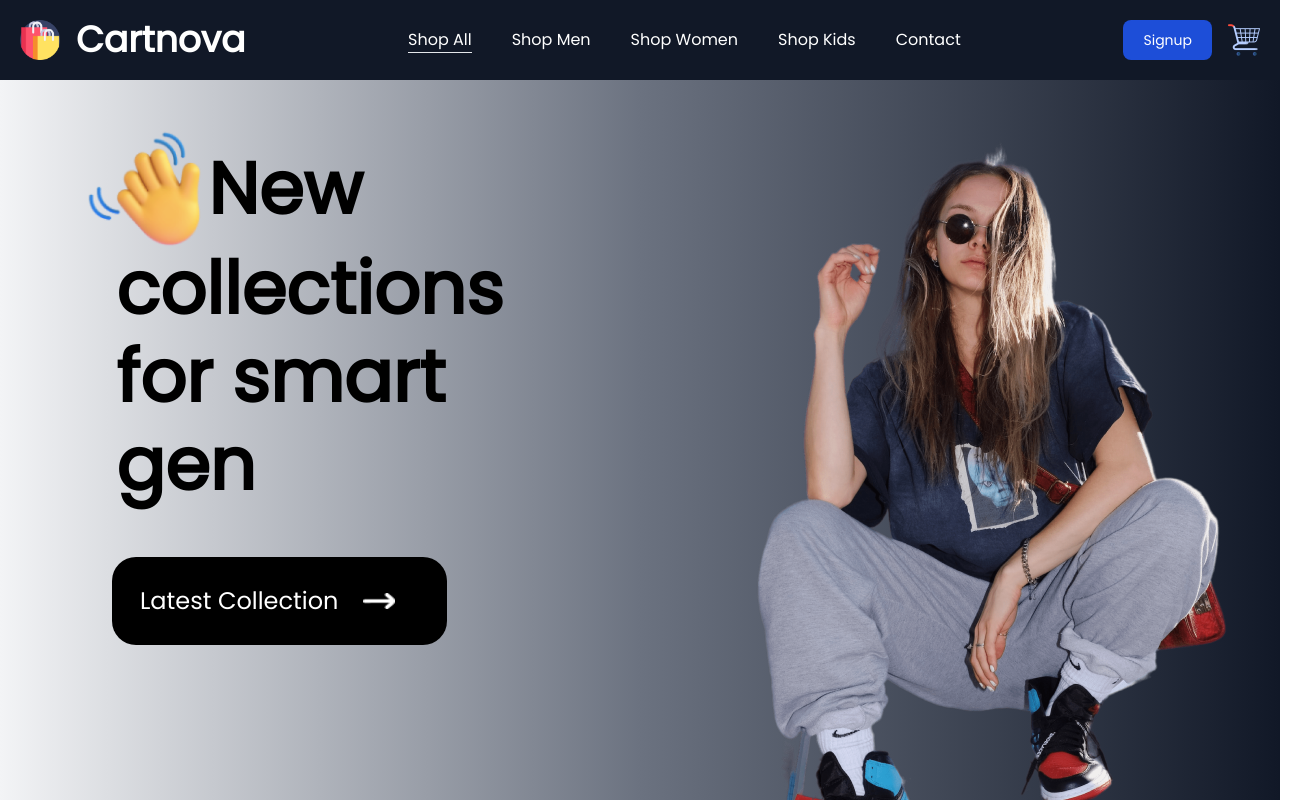
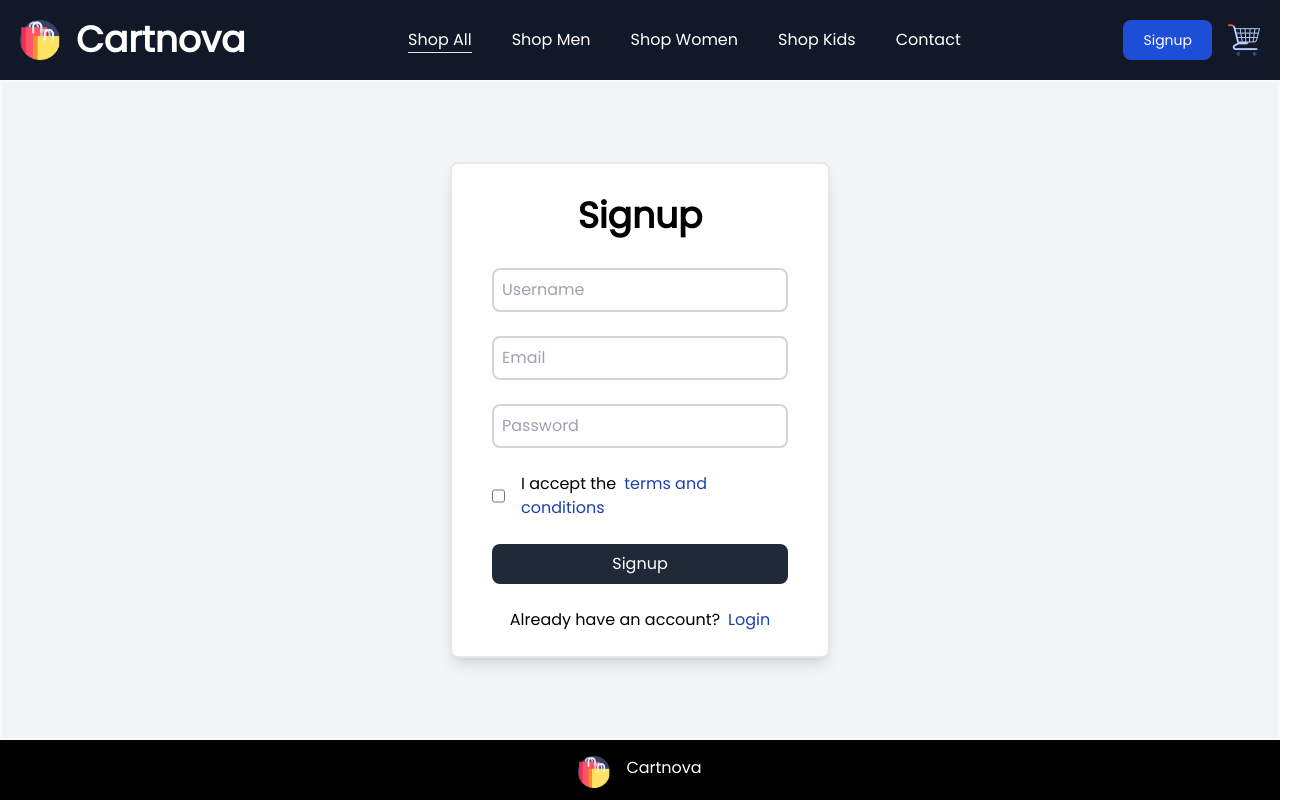
Before and after one commit to AbbasAkbar1221/Cartnova, a React (Create React App) app: page /login in a window 1280 px wide. Before the commit this address led to /. Shown: the top 800 px of the page, 1308 px wide, since content can reach past the window. Built offline with nearby package versions, Linux system fonts and the light colour scheme.

Commit message:
add breadcrum for each product

```diff
--- a/src/App.jsx
+++ b/src/App.jsx
@@ -25,8 +25,8 @@ function App() {
           <Route path="/contact" element={<Contact />} />
           <Route path="/men" element={<ShopCategory category="Men" banner={men_banner}/>} />
           <Route path="/women" element={<ShopCategory category="Women" banner={women_banner}/>} />
-          <Route path="/kids" element={<ShopCategory category="Kid" banner={kids_banner} />} />
-          <Route path="/product/:id" elemente={<Product />} />
+          <Route path="/kid" element={<ShopCategory category="Kid" banner={kids_banner} />} />
+          <Route path="/product/:id" element={<Product />} />
           <Route path="/login" element={<LoginSignup />} />
         </Routes>
         </div>
--- /dev/null
+++ b/src/components/Breadcrum/Breadcrum.jsx
@@ -0,0 +1,19 @@
+import React from 'react'
+import arrow from '../Assets/breadcrum/breadcrum_arrow.png'
+import { Link } from 'react-router-dom'
+
+const Breadcrum = ({product}) => {
+  return (
+    <div className='flex ml-5'>
+      <Link to='/' className='text-lg text-blue-900 font-bold mr-2'>HOME</Link>
+      <img src={arrow} alt="arrow" />
+        <Link to={`/${product.category.toLowerCase()}`} className='text-lg text-blue-900 font-bold mx-2'>SHOP {product.category.toUpperCase()}</Link>
+        <img src={arrow} alt="arrow" />
+        <span className='mx-2  text-gray-600'>{product.name}</span>
+
+
+    </div>
+  )
+}
+
+export default Breadcrum
--- a/src/components/Item/Item.jsx
+++ b/src/components/Item/Item.jsx
@@ -1,14 +1,26 @@
 import React from "react";
+import { Link } from "react-router-dom";
+
 
 const Item = ({ ItemObj }) => {
   return (
     <div className="border-2 border-gray-400 rounded-lg p-4 flex flex-col items-center w-full transition-transform transform hover:scale-105 animate-fadeIn">
-      <img src={ItemObj.image} alt={ItemObj.name} className="w-full h-96 object-cover mb-4 rounded-lg transition-transform transform hover:scale-110" />
-      <h1 className="text-xl font-semibold mb-2">{ItemObj.name}</h1>
-      <div className="cost flex flex-col items-center">
-        <div className="newCost text-lg font-bold text-red-600 mb-1">₹{ItemObj.new_cost}</div>
-        <div className="oldCost text-sm text-gray-500 line-through">₹{ItemObj.old_cost}</div>
-      </div>
+      <Link to={`/product/${ItemObj.id}`}>
+        <img
+          src={ItemObj.image}
+          alt={ItemObj.name}
+          className="w-full h-96 object-cover mb-4 rounded-lg transition-transform transform hover:scale-110"
+        />
+        <h1 className="text-xl font-semibold mb-2">{ItemObj.name}</h1>
+        <div className="cost flex flex-col items-center">
+          <div className="newCost text-lg font-bold text-red-600 mb-1">
+            ₹{ItemObj.new_cost}
+          </div>
+          <div className="oldCost text-sm text-gray-500 line-through">
+            ₹{ItemObj.old_cost}
+          </div>
+        </div>
+        </Link>
     </div>
   );
 };
--- a/src/components/Navbar.jsx
+++ b/src/components/Navbar.jsx
@@ -1,19 +1,14 @@
 import React from "react";
 import { useState } from "react";
 import { Link } from "react-router-dom";
-import { useNavigate } from "react-router-dom";
-import { useEffect } from "react";
+
+
 
 
 
 const Navbar = () => {
   let [menu, setMenu] = useState("shop");
-  const navigate = useNavigate();
-  useEffect(() => {
-    if(menu === 'shop'){
-      navigate('/');
-    }
-  })
+
   return (
     <nav>
       <div className="flex items-center justify-between h-20 px-5 bg-gray-900">
@@ -48,7 +43,7 @@ const Navbar = () => {
               className="hover:text-gray-300 cursor-pointer"
               onClick={() => setMenu("kids")}
             >
-              <Link to='/kids'>Shop Kids</Link> {menu === "kids" ? <hr /> : <></>}
+              <Link to='/kid'>Shop Kids</Link> {menu === "kids" ? <hr /> : <></>}
             </li>
             <li
               className="hover:text-gray-300 cursor-pointer"
--- a/src/components/Pages/LoginSignup.jsx
+++ b/src/components/Pages/LoginSignup.jsx
@@ -1,11 +1,50 @@
-import React from 'react'
+import React from "react";
 
 const LoginSignup = () => {
   return (
-    <div>
-      <h1>login</h1>
+    <div className="border-2 border-gray-50 bg-gray-100">
+      <div className=" my-20 mx-96">
+        <form action="" className="border-2 bg-white shadow-lg  rounded-lg  px-10 mx-16">
+          <div className="flex flex-col items-center justify-center ">
+            <h1 className="text-4xl font-bold mb-8 mt-8">Signup</h1>
+            <input
+              type="text"
+              placeholder="Username"
+              className="border-2 border-gray-300 rounded-lg p-2 mb-6 w-full "
+            />
+            <input
+              type="text"
+              placeholder="Email"
+              className="border-2 border-gray-300 rounded-lg p-2 mb-6 w-full"
+            />
+            <input
+              type="password"
+              placeholder="Password"
+              className="border-2 border-gray-300 rounded-lg p-2 mb-6 w-full"
+            />
+            <div className="mb-6 flex w-full ">
+              {" "}
+              <input type="checkbox" className="mr-4"/>
+              <label htmlFor="">I accept the
+              <a href="" className="text-blue-800 ml-2 hover:underline">
+              terms and conditions
+              </a>
+                </label>
+            </div>
+            <button className=" bg-gray-800 hover:bg-gray-700 text-white rounded-lg p-2 w-full mb-6">
+              Signup
+            </button>
+            <p className="mb-6">
+              Already have an account?
+              <a href="" className="text-blue-800 ml-2 hover:underline">
+                Login
+              </a>
+            </p>
+          </div>
+        </form>
+      </div>
     </div>
-  )
-}
+  );
+};
 
-export default LoginSignup
+export default LoginSignup;
--- a/src/components/Pages/Product.jsx
+++ b/src/components/Pages/Product.jsx
@@ -1,10 +1,18 @@
 import React from 'react'
+import { useParams } from 'react-router-dom'
+import Breadcrum from '../Breadcrum/Breadcrum'
+import { useContext } from 'react'
+import { ShopContext } from '../../context/ShopContext'
 
 const Product = () => {
+  const {id} = useParams();
+  const products = useContext(ShopContext)
+  const product = products.find(product => product.id === Number(id));
   return (
-    <div>
-      <h1>Product</h1>
-    </div>
+    <>
+      <h1 className='text-3xl mb-5'>Product id: {id}</h1>
+      <Breadcrum product={product}/>
+    </>
   )
 }
 
```
Also changed, not shown: src/components/Assets/breadcrum/breadcrum_arrow.png (added).
